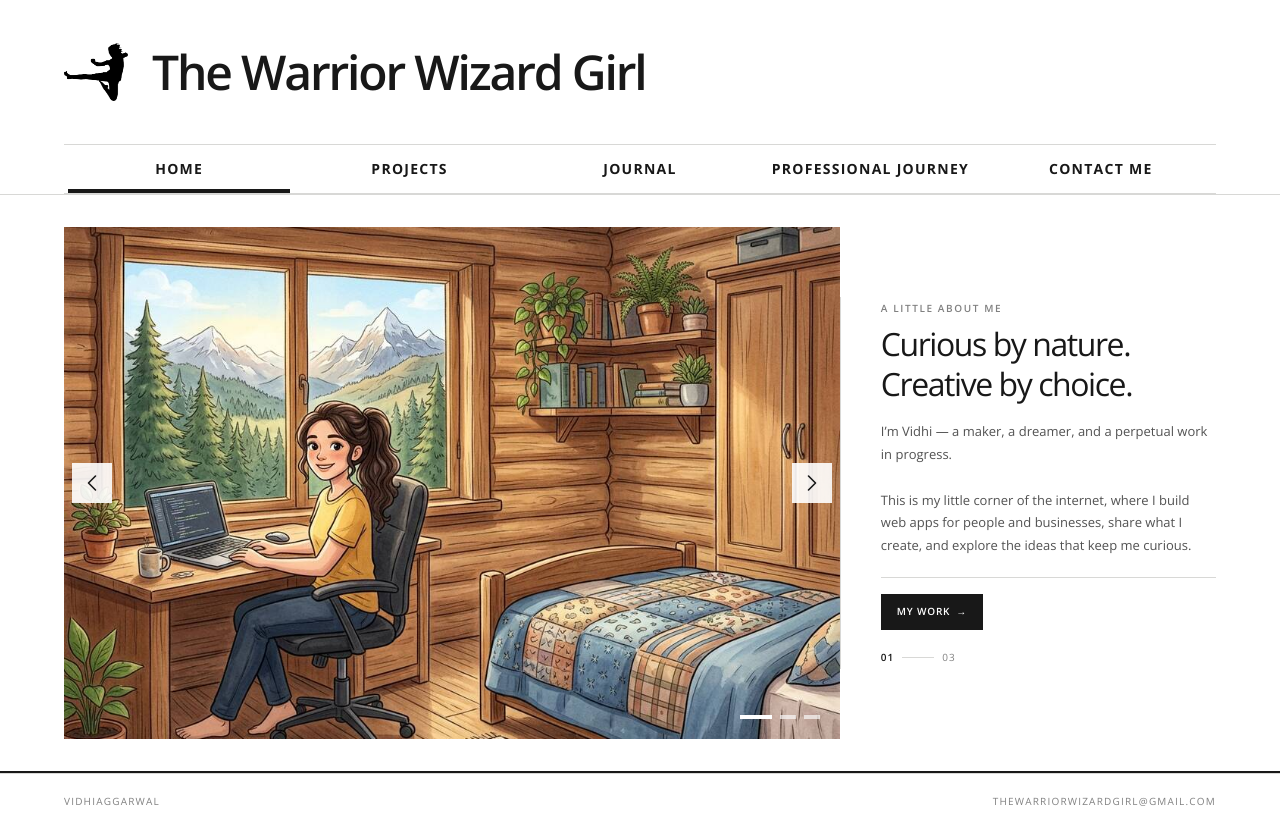
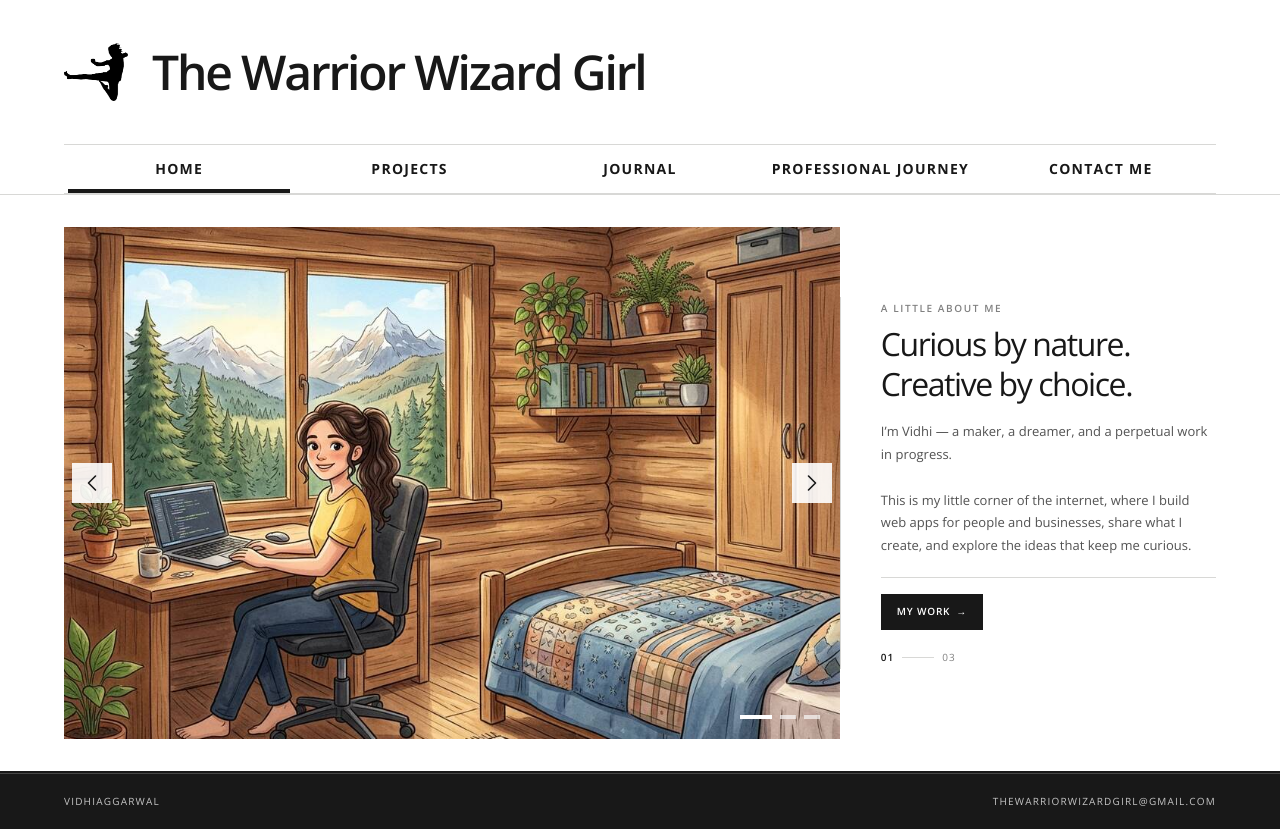
Before and after one commit to thewarriorwizardgirl/vidhiaggarwal, a React (Vite) app: page / in a window 1280 px wide. Built offline with nearby package versions, Linux system fonts and the light colour scheme.

Commit message:
updated footer

```diff
--- a/src/components/Footer.tsx
+++ b/src/components/Footer.tsx
@@ -1,10 +1,10 @@
 export default function Footer() {
   return (
-    <footer className="border-t border-line">
-      <div className="mx-auto flex max-w-[1440px] flex-col items-center justify-between gap-2 px-6 py-5 text-[10px] uppercase tracking-[0.12em] text-ink/55 sm:flex-row sm:px-10 lg:px-16">
+    <footer className="border-t border-white/20 bg-ink text-white">
+      <div className="mx-auto flex max-w-[1440px] flex-col items-center justify-between gap-2 px-6 py-5 text-[10px] uppercase tracking-[0.12em] text-white/75 sm:flex-row sm:px-10 lg:px-16">
         <span>vidhiaggarwal</span>
         <a
-          className="transition-colors hover:text-ink"
+          className="transition-colors hover:text-white"
           href="mailto:thewarriorwizardgirl@gmail.com"
         >
           thewarriorwizardgirl@gmail.com
```
Also changed, not shown: 4 other files (tests, documents, lock files or other folders).
